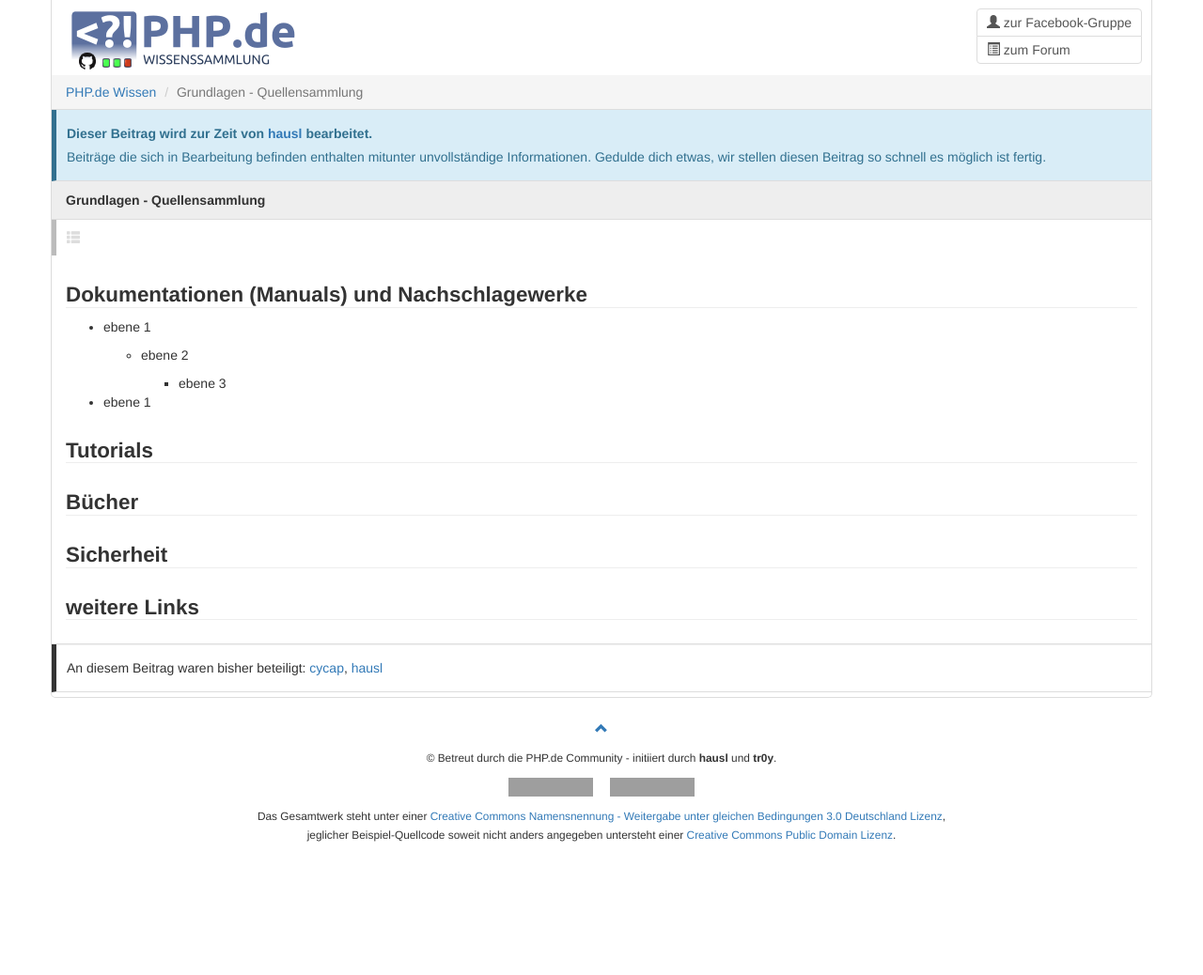
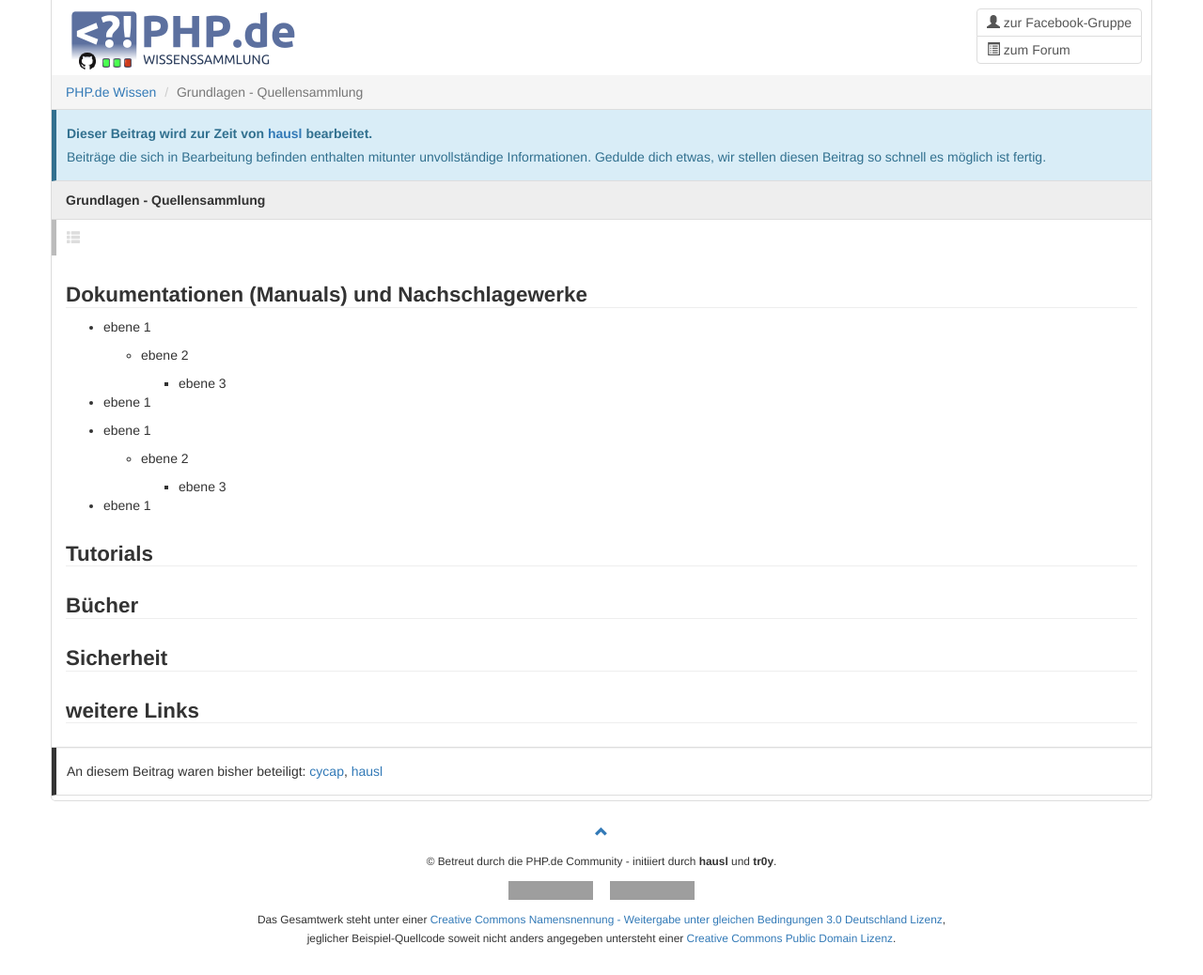
Before and after one commit to php-de/php-de.github.io, a Jekyll site: the page built from introduction/grundlagen.md, in a window 1280 px wide. Shown: the whole page at 94% size. Built offline with Jekyll 4.4.1, drawn with Linux system fonts in a browser that asks for light colours; nearby versions of some CDN libraries; before the commit the page ends 928 px from its top, so only the background shows below that; grey boxes are pictures that could not be loaded.

Commit message:
Update grundlagen.md
test

```diff
--- a/introduction/grundlagen.md
+++ b/introduction/grundlagen.md
@@ -35,6 +35,18 @@ entry-type: in-progress
 
 
 
+- ebene 1
+
+    - ebene 2
+
+        - ebene 3
+
+- ebene 1
+
+
+
+
+
 ### Tutorials
 
 
```
